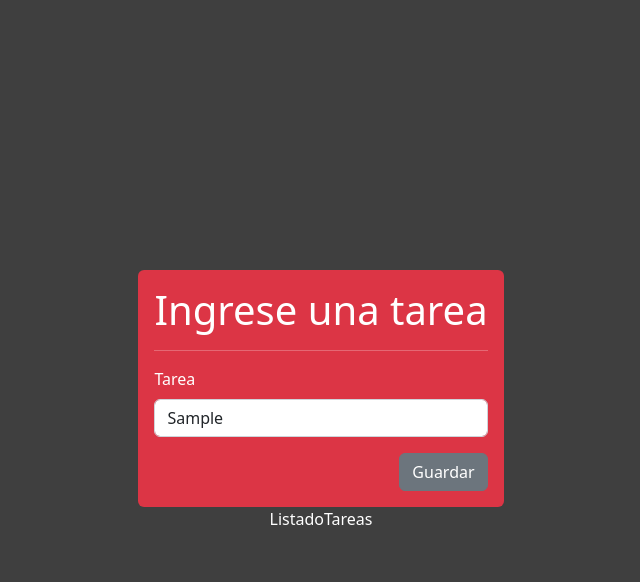
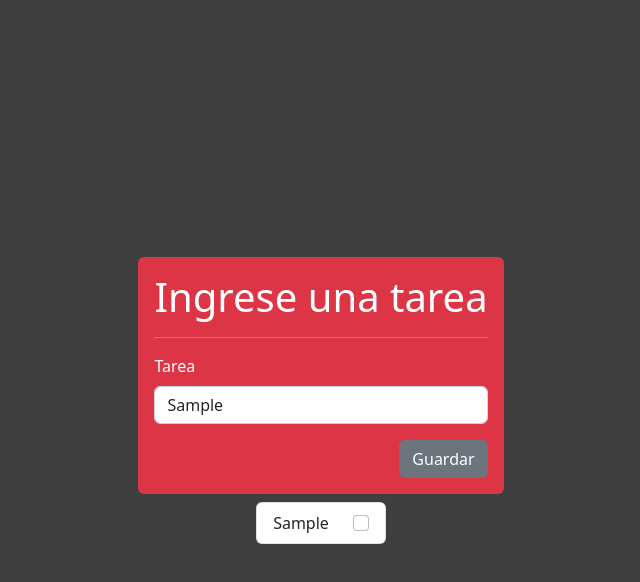
Before and after one commit to ezeamin/crudReact16i, a React (Create React App) app: page / in a window 1280 px wide. Both pictures are taken after typing "Sample" into the empty fields and a click on the button "Guardar". Shown: the top 582 px of the page, without its empty margins (319-959 px from the left). Built offline with nearby package versions, Linux system fonts and the light colour scheme.

Commit message:
termino edicion

```diff
--- a/src/App.js
+++ b/src/App.js
@@ -1,17 +1,25 @@
-import { useState } from "react";
+import { useEffect, useState } from 'react';
 
-import FormTarea from "./components/FormTarea/FormTarea";
-import ListadoTareas from "./components/ListadoTareas/ListadoTareas";
+import FormTarea from './components/FormTarea/FormTarea';
+import ListadoTareas from './components/ListadoTareas/ListadoTareas';
 
 const App = () => {
   const [tareas, setTareas] = useState([]);
 
+  useEffect(() => {
+    const tareasLocalStorage = JSON.parse(localStorage.getItem('tareas'));
+
+    if (tareasLocalStorage) {
+      setTareas(tareasLocalStorage);
+    }
+  }, []);
+
   return (
-    <div className="d-flex flex-column justify-content-center align-items-center vh-100">
-      <FormTarea tareas={tareas} setTareas={setTareas}/>
-      <ListadoTareas tareas={tareas} setTareas={setTareas}/>
+    <div className='d-flex flex-column justify-content-center align-items-center vh-100'>
+      <FormTarea tareas={tareas} setTareas={setTareas} />
+      <ListadoTareas tareas={tareas} setTareas={setTareas} />
     </div>
   );
-}
+};
 
 export default App;
--- a/src/components/FormTarea/FormTarea.jsx
+++ b/src/components/FormTarea/FormTarea.jsx
@@ -31,6 +31,7 @@ const FormTarea = (props) => {
       {
         tarea, // tarea: tarea, -> es lo mismo
         isDone: false,
+        id: Math.round(Math.random() * 30000),
       },
     ];
 
--- /dev/null
+++ b/src/components/ListadoTareas/ListadoItem.jsx
@@ -0,0 +1,51 @@
+import React, { useEffect, useRef } from 'react';
+import { Form, ListGroup } from 'react-bootstrap';
+
+const ListadoItem = (props) => {
+  const { tarea, tareas, setTareas } = props;
+
+  const checkboxRef = useRef();
+
+  useEffect(() => {
+    if (tarea.isDone) {
+      checkboxRef.current.checked = true;
+    } else {
+      checkboxRef.current.checked = false;
+    }
+  }, [tarea]);
+
+  const handleDone = () => {
+    const nuevoEstadoTarea = {
+      ...tarea,
+      isDone: !tarea.isDone,
+    };
+
+    const tareaIndex = tareas.findIndex((elemento) => {
+      return elemento.id === tarea.id;
+    });
+
+    // No se pueden modificar las props (REGLA), menos algo que
+    // viene de un useState (habria que usar setTareas) para ello
+    const nuevoArregloTareas = [...tareas]; // Copio el arreglo de las props
+
+    // Modifico la tarea especifica en la COPIA del arreglo original
+    nuevoArregloTareas[tareaIndex] = nuevoEstadoTarea;
+
+    // Guardo los nuevos valores
+    localStorage.setItem('tareas', JSON.stringify(nuevoArregloTareas));
+
+    // Llamo a cambiar la variable tareas con los nuevos valores
+    setTareas(nuevoArregloTareas);
+  };
+
+  return (
+    <ListGroup.Item>
+      <Form className='d-flex justify-content-between'>
+        {tarea.tarea}
+        <Form.Check ref={checkboxRef} className='ms-4' onClick={handleDone} />
+      </Form>
+    </ListGroup.Item>
+  );
+};
+
+export default ListadoItem;
--- a/src/components/ListadoTareas/ListadoTareas.jsx
+++ b/src/components/ListadoTareas/ListadoTareas.jsx
@@ -1,9 +1,24 @@
-import React from 'react'
+import React from 'react';
+import { ListGroup } from 'react-bootstrap';
+import ListadoItem from './ListadoItem';
 
-const ListadoTareas = () => {
+const ListadoTareas = (props) => {
+  const { tareas, setTareas } = props;
+
   return (
-    <div>ListadoTareas</div>
-  )
-}
+    <ListGroup className='mt-2'>
+      {tareas.map((tarea, index) => {
+        return (
+          <ListadoItem
+            key={index}
+            tarea={tarea}
+            tareas={tareas}
+            setTareas={setTareas}
+          />
+        );
+      })}
+    </ListGroup>
+  );
+};
 
-export default ListadoTareas
+export default ListadoTareas;
```
